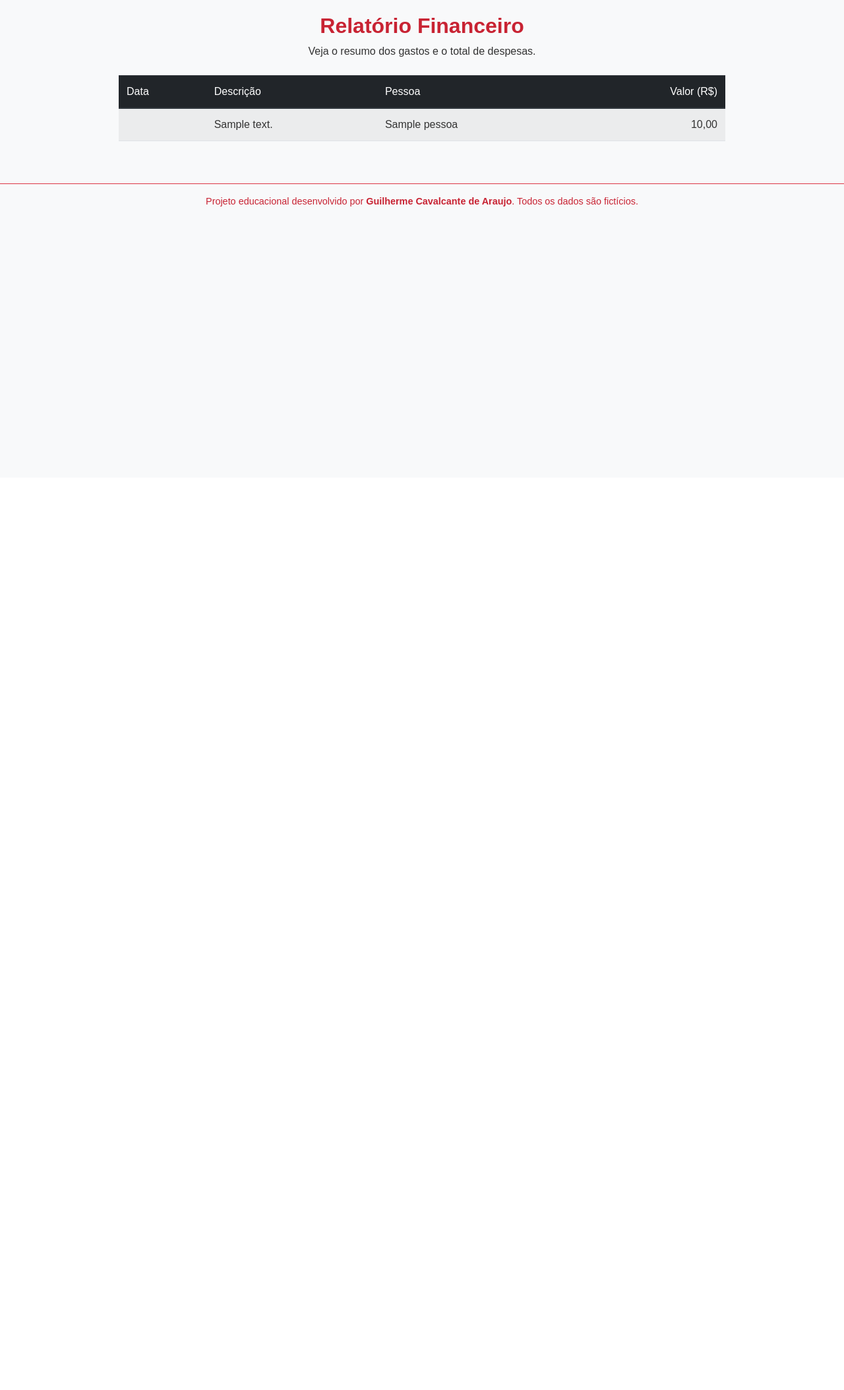
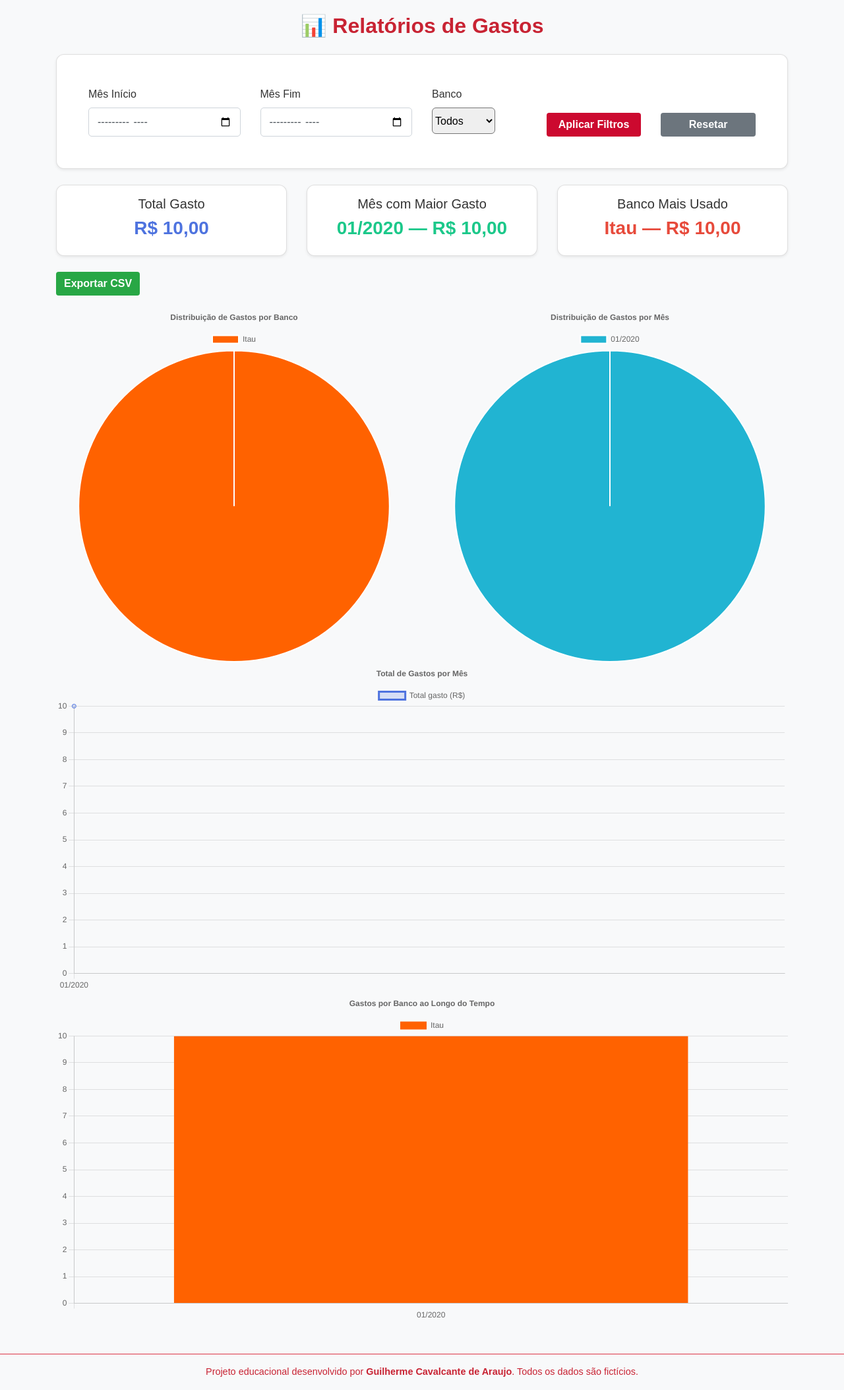
Before and after one commit to Gui-GitHub/FinanceiroDjango, a Django app: page /relatorio/ in a window 1280 px wide. Shown: the part 76-2183 px from the top of the page at 66% size. Before the commit the page ends 389 px from the top, so only its background shows below. Run offline with Django 5.2, Linux system fonts and the light colour scheme; a user stored in the database is signed in; tables that the repository leaves empty hold one stand-in row (values such as "Sample post"); some libraries are stand-ins or nearby versions.

Commit message:
Fazendo o relatório via Charts.js

```diff
--- a/core/models.py
+++ b/core/models.py
@@ -44,6 +44,7 @@ class GastoMensal(Base):
         ('Bradesco', 'Bradesco'),
         ('Santander', 'Santander'),
         ('Nubank', 'Nubank'),
+        ('Outro', 'Outro'),
     ]
 
     pessoa = models.ForeignKey(Pessoa, on_delete=models.CASCADE, related_name='gastos')
--- a/core/static/css/style.css
+++ b/core/static/css/style.css
@@ -148,3 +148,167 @@ a:hover {
 img {
   height: 50px;
 }
+
+/* Gráficos */
+.card {
+  border-radius: 12px;
+  transition: transform 0.2s;
+}
+
+.card:hover {
+  transform: translateY(-4px);
+}
+
+.card h5 {
+  font-weight: 500;
+  color: #333;
+}
+
+/* Gráficos de relatórios */
+#graficoMes,
+#graficoMesBanco {
+  min-height: 400px;
+  height: 400px;
+  max-height: 500px;
+  width: 100% !important;
+  display: block;
+  margin: 0 auto;
+}
+
+#graficoMes canvas,
+#graficoMesBanco canvas {
+  min-height: 400px !important;
+  height: 400px !important;
+  max-height: 500px;
+  width: 100% !important;
+  display: block;
+  margin: 0 auto;
+}
+
+#totalGasto { color: #4e73df; }
+#mesMax { color: #1cc88a; }
+#bancoTop { color: #e74a3b; }
+
+/* Botões */
+#btnFiltrar {
+    background-color: #CC092F; /* vermelho Bradesco */
+    border: none;
+    color: #fff;
+    font-weight: bold;
+}
+
+#btnResetar {
+    background-color: #6c757d; /* cinza */
+    border: none;
+    color: #fff;
+    font-weight: bold;
+}
+
+#btnExportar {
+    background-color: #28a745; /* verde */
+    border: none;
+    color: #fff;
+    font-weight: bold;
+}
+
+/* Select */
+#bancoFiltro {
+    height: 40px;
+    font-weight: 500;
+    border-radius: 6px;
+}
+
+/* Ajuste hover */
+#btnFiltrar:hover { background-color: #a50d25; }
+#btnResetar:hover { background-color: #5a6268; }
+#btnExportar:hover { background-color: #218838; }
+
+/* Mobile */
+@media (max-width: 768px) {
+  /* Nav */
+  .navbar .nav-link {
+    display: flex;
+    align-items: center;
+    gap: 8px;
+    font-size: 1.1rem;
+    padding: 0.75rem 1rem;
+  }
+  .navbar .nav-item {
+    margin-bottom: 8px;
+  }
+  .navbar-collapse {
+    background: var(--primary-color);
+    padding: 1rem 0;
+  }
+
+  /* Hamburger menu */
+  .navbar-toggler {
+    border: none;
+    background: transparent;
+    font-size: 2rem;
+    color: #fff;
+  }
+  .navbar-toggler:focus {
+    outline: none;
+    box-shadow: none;
+  }
+  .navbar-collapse {
+    background: var(--primary-color);
+    padding: 1rem 0;
+    width: 100%;
+  }
+  .navbar-nav {
+    flex-direction: column;
+    align-items: flex-start;
+    width: 100%;
+  }
+  .navbar .nav-link {
+    width: 100%;
+    padding: 1rem 1.5rem;
+    border-bottom: 1px solid #dc3545;
+  }
+
+  /* Relatórios: espaçamento maior entre filtros */
+  #filtroForm .col-md-3,
+  #filtroForm .col-md-2 {
+    margin-bottom: 16px;
+  }
+  #filtroForm {
+    row-gap: 0.5rem;
+  }
+  #btnFiltrar, #btnResetar {
+    margin-bottom: 8px;
+  }
+
+  /* Rolagem horizontal para gráficos */
+  .grafico-scroll-x {
+    overflow-x: auto;
+    -webkit-overflow-scrolling: touch;
+    width: 100%;
+  }
+  .grafico-scroll-x canvas {
+    min-width: 400px;
+    max-width: 100%;
+  }
+
+  /* Relatórios: gráficos maiores no mobile */
+  #graficoMes,
+  #graficoMesBanco {
+    min-height: 320px !important;
+    height: 320px !important;
+    max-height: 400px;
+    width: 100% !important;
+  }
+  #graficoMes canvas,
+  #graficoMesBanco canvas {
+    min-height: 320px !important;
+    height: 320px !important;
+    max-height: 400px;
+    width: 100% !important;
+  }
+
+  /* Esconde legendas dos gráficos no mobile */
+  .hide-legend-mobile {
+    display: none !important;
+  }
+}
--- /dev/null
+++ b/core/static/js/relatorio.js
@@ -0,0 +1,306 @@
+document.addEventListener("DOMContentLoaded", () => {
+  // Seletores
+  const btnFiltrar = document.getElementById("btnFiltrar");
+  const btnResetar = document.getElementById("btnResetar");
+  const btnExportar = document.getElementById("btnExportar");
+  const dataInicioEl = document.getElementById("dataInicio");
+  const dataFimEl = document.getElementById("dataFim");
+  const bancoFiltroEl = document.getElementById("bancoFiltro");
+  const loading = document.getElementById("loading");
+
+  const totalGastoEl = document.getElementById("totalGasto");
+  const mesMaxEl = document.getElementById("mesMax");
+  const bancoTopEl = document.getElementById("bancoTop");
+
+  const ctxMes = document.getElementById("graficoMes").getContext("2d");
+  const ctxBanco = document.getElementById("graficoBanco").getContext("2d");
+  const ctxMesBanco = document.getElementById("graficoMesBanco").getContext("2d");
+  const ctxMesPie = document.getElementById("graficoMesPie").getContext("2d");
+
+  let chartMes = null;
+  let chartBanco = null;
+  let chartMesBanco = null;
+  let chartMesPie = null;
+
+  const BANCO_CORES = {
+    "Itau": "#FF6200",
+    "Bradesco": "#CC092F",
+    "Santander": "#EC0000",
+    "Nubank": "#8A05BE",
+    "Outro": "#6c757d" // cinza padrão
+  };
+
+  function corBanco(banco) {
+    return BANCO_CORES[banco] || BANCO_CORES["Outro"];
+  }
+
+  // Função para destruir chart existente
+  function safeDestroy(chart) {
+    if (chart) chart.destroy();
+  }
+
+  // Helpers
+  const formatMesLabel = (yyyy_mm) => {
+    if (!yyyy_mm) return "";
+    const [y, m] = yyyy_mm.split("-");
+    return `${m}/${y}`;
+  };
+
+  function agrupadoPorMes(gastos) {
+    const mapa = {};
+    gastos.forEach((g) => {
+      const mes = g.mes.slice(0, 7); // pega YYYY-MM
+      mapa[mes] = (mapa[mes] || 0) + Number(g.valor);
+    });
+    return mapa;
+  }
+
+  function agrupadoPorBanco(gastos) {
+    const mapa = {};
+    gastos.forEach((g) => {
+      const b = g.banco || "Outro";
+      mapa[b] = (mapa[b] || 0) + Number(g.valor);
+    });
+    return mapa;
+  }
+
+  function agrupadoMesBanco(gastos) {
+    const mapa = {};
+    gastos.forEach((g) => {
+      const mes = g.mes.slice(0, 7); // pega YYYY-MM
+      mapa[mes] = mapa[mes] || {};
+      mapa[mes][g.banco] = (mapa[mes][g.banco] || 0) + Number(g.valor);
+    });
+    return mapa;
+  }
+
+  function atualizarResumo(gastos) {
+    const total = gastos.reduce((s, g) => s + Number(g.valor), 0);
+    totalGastoEl.innerText = total.toLocaleString("pt-BR", {
+      style: "currency",
+      currency: "BRL",
+    });
+
+    const porMes = agrupadoPorMes(gastos);
+    const meses = Object.keys(porMes);
+    if (meses.length === 0) {
+      mesMaxEl.innerText = "-";
+    } else {
+      const topMes = meses.reduce((a, b) => (porMes[a] > porMes[b] ? a : b));
+      mesMaxEl.innerText = `${formatMesLabel(topMes)} — ${porMes[topMes].toLocaleString(
+        "pt-BR",
+        { style: "currency", currency: "BRL" }
+      )}`;
+    }
+
+    const porBanco = agrupadoPorBanco(gastos);
+    const bancos = Object.keys(porBanco);
+    if (bancos.length === 0) {
+      bancoTopEl.innerText = "-";
+    } else {
+      const topBanco = bancos.reduce((a, b) => (porBanco[a] > porBanco[b] ? a : b));
+      bancoTopEl.innerText = `${topBanco} — ${porBanco[topBanco].toLocaleString("pt-BR", {
+        style: "currency",
+        currency: "BRL",
+      })}`;
+    }
+  }
+
+  function renderGraficoMes(agregadoPorMes) {
+    const labels = Object.keys(agregadoPorMes).sort();
+    const data = labels.map((l) => agregadoPorMes[l]);
+
+    safeDestroy(chartMes);
+      chartMes = new Chart(ctxMes, {
+      type: "line", // Linha do tempo
+      data: {
+        labels: labels.map(formatMesLabel),
+        datasets: [{
+          label: "Total gasto (R$)",
+          data,
+          borderColor: "#4e73df",
+          backgroundColor: "rgba(78, 115, 223, 0.2)",
+          fill: true,
+          tension: 0.3
+        }],
+      },
+      options: {
+        responsive: true,
+        plugins: {
+          title: { display: true, text: "Total de Gastos por Mês" }
+        },
+        scales: { y: { beginAtZero: true } },
+      },
+    });
+  }
+
+  function renderGraficoMesBanco(agregadoMesBanco) {
+    const meses = Object.keys(agregadoMesBanco).sort();
+    const bancosSet = new Set();
+    meses.forEach(m => Object.keys(agregadoMesBanco[m]).forEach(b => bancosSet.add(b)));
+    const bancos = Array.from(bancosSet).sort();
+
+    const datasets = bancos.map(banco => ({
+    label: banco,
+    data: meses.map(m => Number(agregadoMesBanco[m][banco] || 0)),
+    backgroundColor: corBanco(banco),
+    stack: "Stack 0",
+    }));
+
+    safeDestroy(chartMesBanco);
+      chartMesBanco = new Chart(ctxMesBanco, {
+      type: "bar",
+      data: { labels: meses.map(formatMesLabel), datasets },
+      options: {
+        responsive: true,
+        plugins: {
+          tooltip: { mode: "index", intersect: false },
+          title: { display: true, text: "Gastos por Banco ao Longo do Tempo" }
+        },
+        scales: { x: { stacked: true }, y: { stacked: true, beginAtZero: true } },
+      },
+    });
+  }
+
+  function renderGraficoBanco(agregadoPorBanco) {
+    const labels = Object.keys(agregadoPorBanco);
+    const data = labels.map((l) => agregadoPorBanco[l]);
+    const backgroundColor = labels.map(corBanco);
+
+    safeDestroy(chartBanco);
+    chartBanco = new Chart(ctxBanco, {
+      type: "pie",
+      data: { labels, datasets: [{ data, backgroundColor }] },
+      options: {
+        responsive: true,
+        plugins: {
+          title: { display: true, text: "Distribuição de Gastos por Banco" }
+        }
+      },
+    });
+  }
+
+  function renderGraficoMesPie(agregadoPorMes) {
+    const labels = Object.keys(agregadoPorMes).map(formatMesLabel);
+    const data = Object.keys(agregadoPorMes).map((l) => agregadoPorMes[l]);
+    const backgroundColor = labels.map(() => `#${Math.floor(Math.random() * 16777215).toString(16)}`);
+
+    if (chartMesPie) chartMesPie.destroy();
+
+    chartMesPie = new Chart(ctxMesPie, {
+      type: "pie",
+      data: { labels, datasets: [{ data, backgroundColor }] },
+      options: {
+        responsive: true,
+        plugins: {
+          title: { display: true, text: "Distribuição de Gastos por Mês" }
+        }
+      },
+    });
+  }
+
+  function atualizarGraficos(gastos) {
+    atualizarResumo(gastos);
+    renderGraficoMes(agrupadoPorMes(gastos));
+    renderGraficoBanco(agrupadoPorBanco(gastos));
+    renderGraficoMesPie(agrupadoPorMes(gastos));
+    renderGraficoMesBanco(agrupadoMesBanco(gastos));
+  }
+
+  async function carregarDados(params = {}) {
+    loading.style.display = "block";
+    try {
+      let gastos;
+      if (!Object.keys(params).length && window.GASTOS_JSON) {
+        gastos = window.GASTOS_JSON;
+      } else {
+        // Filtrar localmente por YYYY-MM
+        gastos = window.GASTOS_JSON || [];
+        const { data_inicio, data_fim, banco } = params;
+        gastos = gastos.filter((g) => {
+          const mes = g.mes.slice(0, 7);
+          let dentroPeriodo = true;
+          if (data_inicio) dentroPeriodo = dentroPeriodo && mes >= data_inicio;
+          if (data_fim) dentroPeriodo = dentroPeriodo && mes <= data_fim;
+          if (banco) dentroPeriodo = dentroPeriodo && g.banco === banco;
+          return dentroPeriodo;
+        });
+      }
+      gastos = gastos.map((g) => ({ ...g, valor: Number(g.valor) }));
+      atualizarGraficos(gastos);
+    } catch (err) {
+      console.error(err);
+    } finally {
+      loading.style.display = "none";
+    }
+  }
+
+  // Função para exportar os dados em csv
+  function exportarCSV(gastos) {
+    if (!gastos || gastos.length === 0) {
+      alert("Não há dados para exportar.");
+      return;
+    }
+
+    const headers = ["Mês", "Banco", "Valor", "Descrição"];
+    const rows = gastos.map(g => [
+      g.mes.slice(0,7),
+      g.banco,
+      g.valor.toFixed(2),
+      g.descricao
+    ]);
+
+    let csvContent = [headers, ...rows].map(e => e.join(";")).join("\n");
+
+    const blob = new Blob([csvContent], { type: "text/csv;charset=utf-8;" });
+    const url = URL.createObjectURL(blob);
+    const link = document.createElement("a");
+    link.setAttribute("href", url);
+    link.setAttribute("download", "gastos.csv");
+    link.style.display = "none";
+    document.body.appendChild(link);
+    link.click();
+    document.body.removeChild(link);
+  }
+
+  // Eventos
+  btnFiltrar.addEventListener("click", () => {
+    const params = {
+      data_inicio: dataInicioEl.value,
+      data_fim: dataFimEl.value,
+      banco: bancoFiltroEl.value,
+    };
+    carregarDados(params);
+  });
+
+  btnResetar.addEventListener("click", () => {
+    dataInicioEl.value = "";
+    dataFimEl.value = "";
+    bancoFiltroEl.value = "";
+    carregarDados();
+  });
+
+  btnExportar.addEventListener("click", () => {
+    // Usa os mesmos filtros do carregarDados
+    const params = {
+      data_inicio: dataInicioEl.value,
+      data_fim: dataFimEl.value,
+      banco: bancoFiltroEl.value,
+    };
+
+    let gastos = window.GASTOS_JSON || [];
+    gastos = gastos.filter((g) => {
+      const mes = g.mes.slice(0, 7);
+      let dentroPeriodo = true;
+      if (params.data_inicio) dentroPeriodo = dentroPeriodo && mes >= params.data_inicio;
+      if (params.data_fim) dentroPeriodo = dentroPeriodo && mes <= params.data_fim;
+      if (params.banco) dentroPeriodo = dentroPeriodo && g.banco === params.banco;
+      return dentroPeriodo;
+    });
+
+    exportarCSV(gastos);
+  });
+
+  // Inicial
+  carregarDados();
+});
--- a/core/templates/base.html
+++ b/core/templates/base.html
@@ -29,7 +29,7 @@
           <button class="navbar-toggler" type="button" data-toggle="collapse"
                   data-target="#navbarCollapse" aria-controls="navbarCollapse"
                   aria-expanded="false" aria-label="Toggle navigation">
-            <i class="lni-menu"></i>
+                  <i class="bi bi-list"></i>
           </button>
 
           <div class="collapse navbar-collapse" id="navbarCollapse">
--- a/core/templates/relatorio.html
+++ b/core/templates/relatorio.html
@@ -2,49 +2,106 @@
 {% load static %}
 
 {% block content %}
-<section id="relatorio" class="section-padding">
+<section class="section-padding">
   <div class="container">
-    <div class="section-header text-center">
-      <h2 class="section-title wow fadeInDown" data-wow-delay="0.3s">Relatório Financeiro</h2>
-      <p>Veja o resumo dos gastos e o total de despesas.</p>
+    <h2 class="text-center mb-4">📊 Relatórios de Gastos</h2>
+
+    <!-- Filtros -->
+    <div class="card p-3 mb-4 shadow-sm">
+      <form id="filtroForm" class="row g-3 justify-content-center">
+        <div class="col-md-3 filtro-mobile">
+          <label for="dataInicio" class="form-label">Mês Início</label>
+          <input type="month" id="dataInicio" name="data_inicio" class="form-control">
+        </div>
+        <div class="col-md-3 filtro-mobile">
+          <label for="dataFim" class="form-label">Mês Fim</label>
+          <input type="month" id="dataFim" name="data_fim" class="form-control">
+        </div>
+        <div class="col-md-2 filtro-mobile">
+          <label for="bancoFiltro" class="form-label">Banco</label>
+          <select id="bancoFiltro" name="banco" class="form-select">
+            <option value="">Todos</option>
+            <option value="Itau">Itaú</option>
+            <option value="Bradesco">Bradesco</option>
+            <option value="Santander">Santander</option>
+            <option value="Nubank">Nubank</option>
+            <option value="Outro">Outro</option>
+          </select>
+        </div>
+        <div class="col-md-2 align-self-end filtro-mobile">
+          <button type="button" class="btn btn-primary w-100" id="btnFiltrar">
+            Aplicar Filtros
+          </button>
+        </div>
+        <div class="col-md-2 align-self-end filtro-mobile">
+          <button type="button" class="btn btn-secondary w-100" id="btnResetar">
+            Resetar
+          </button>
+        </div>
+      </form>
     </div>
 
-    <div class="row justify-content-center mt-4">
-      <div class="col-lg-10">
-        <table class="table table-striped table-hover wow fadeInUp" data-wow-delay="0.4s">
-          <thead class="thead-dark">
-            <tr>
-              <th>Data</th>
-              <th>Descrição</th>
-              <th>Pessoa</th>
-              <th class="text-right">Valor (R$)</th>
-            </tr>
-          </thead>
-          <tbody>
-            {% for gasto in gastos %}
-            <tr>
-              <td>{{ gasto.data|date:"d/m/Y" }}</td>
-              <td>{{ gasto.descricao }}</td>
-              <td>{{ gasto.pessoa.nome }}</td>
-              <td class="text-right">{{ gasto.valor|floatformat:2 }}</td>
-            </tr>
-            {% empty %}
-            <tr>
-              <td colspan="4" class="text-center">Nenhum gasto registrado.</td>
-            </tr>
-            {% endfor %}
-          </tbody>
-          {% if total %}
-          <tfoot>
-            <tr>
-              <th colspan="3" class="text-right">Total:</th>
-              <th class="text-right">R$ {{ total|floatformat:2 }}</th>
-            </tr>
-          </tfoot>
-          {% endif %}
-        </table>
+    <!-- Loader -->
+    <div id="loading" class="text-center my-4" style="display:none;">
+      <div class="spinner-border text-primary" role="status">
+        <span class="visually-hidden">Carregando...</span>
+      </div>
+      <p>Carregando dados...</p>
+    </div>
+
+    <!-- Cards de resumo -->
+    <div class="row text-center mb-4">
+      <div class="col-md-4">
+        <div class="card p-3 shadow-sm">
+          <h5>Total Gasto</h5>
+          <h3 id="totalGasto">R$ 0,00</h3>
+        </div>
+      </div>
+      <div class="col-md-4">
+        <div class="card p-3 shadow-sm">
+          <h5>Mês com Maior Gasto</h5>
+          <h3 id="mesMax">-</h3>
+        </div>
+      </div>
+      <div class="col-md-4">
+        <div class="card p-3 shadow-sm">
+          <h5>Banco Mais Usado</h5>
+          <h3 id="bancoTop">-</h3>
+        </div>
+      </div>
+    </div>
+
+    <div class="row mb-3">
+      <div class="col-md-12 text-end">
+        <button type="button" class="btn btn-success" id="btnExportar">Exportar CSV</button>
+      </div>
+    </div>
+
+    <!-- Gráficos -->
+    <div class="row">
+      <div class="col-md-6">
+        <canvas id="graficoBanco"></canvas>
+      </div>
+      <div class="col-md-6">
+        <canvas id="graficoMesPie"></canvas>
+      </div>
+    </div>
+    <div class="row">
+      <div class="col-md-12">
+        <canvas id="graficoMes"></canvas>
+      </div>
+    </div>
+    <div class="row">
+      <div class="col-md-12">
+        <canvas id="graficoMesBanco"></canvas>
       </div>
     </div>
   </div>
 </section>
+
+<script src="https://cdn.jsdelivr.net/npm/chart.js"></script>
+<script>
+  window.GASTOS_JSON = {{ gastos_json|safe }};
+</script>
+<script src="{% static 'js/relatorio.js' %}"></script>
 {% endblock %}
--- a/core/urls.py
+++ b/core/urls.py
@@ -14,4 +14,5 @@ urlpatterns = [
     path('meus-gastos/', views.GastoListView.as_view(), name='meus_gastos'),
     path('meus-gastos/excluir/<int:pk>/', views.GastoDeleteView.as_view(), name='excluir_gasto'),
     path('editar-gasto/<int:pk>/', views.GastoUpdateView.as_view(), name='editar_gasto'),
+    path('api/relatorio/', views.relatorio_api, name='api_relatorio'),
 ]
--- a/core/views.py
+++ b/core/views.py
@@ -1,14 +1,18 @@
 from django.contrib.auth.mixins import LoginRequiredMixin
+from django.contrib.auth.decorators import login_required
 from django.shortcuts import redirect, get_object_or_404
 from django.views.generic import FormView, TemplateView
 from django.contrib.auth import authenticate, login
 from django.views.generic.edit import UpdateView
 from django.views.generic import ListView, View
+from django.utils.dateformat import DateFormat
 from django.shortcuts import render, redirect
 from django.contrib.auth.models import User
 from django.contrib.auth import logout
 from django.urls import reverse_lazy
+from django.http import JsonResponse
 from django.contrib import messages
+import json
 
 from .forms import GastoForm, PessoaForm
 from .models import Pessoa, GastoMensal
@@ -165,8 +169,46 @@ class RelatorioView(LoginRequiredMixin, TemplateView):
     def get_context_data(self, **kwargs):
         context = super().get_context_data(**kwargs)
         pessoa = self.request.user.pessoa
-        context['gastos'] = GastoMensal.objects.filter(pessoa=pessoa).order_by('mes')
+        gastos_qs = GastoMensal.objects.filter(pessoa=pessoa).order_by('mes')
+
+        gastos_list = [
+            {
+                'mes': g.mes.strftime('%Y-%m-%d'),
+                'banco': g.banco,
+                'valor': float(g.valor),
+                'descricao': g.descricao
+            } for g in gastos_qs
+        ]
+        context['gastos_json'] = json.dumps(gastos_list)
         return context
+
+# Para que quando clicar em filtrar não recarregue toda a página
+@login_required
+def relatorio_api(request):
+    pessoa = request.user.pessoa
+    qs = GastoMensal.objects.filter(pessoa=pessoa).order_by('mes')
+
+    # Lendo filtros do GET
+    data_inicio = request.GET.get('data_inicio')
+    data_fim = request.GET.get('data_fim')
+    banco = request.GET.get('banco')
+
+    if data_inicio:
+        qs = qs.filter(mes__gte=data_inicio)
+    if data_fim:
+        qs = qs.filter(mes__lte=data_fim)
+    if banco:
+        qs = qs.filter(banco=banco)
+
+    data = [
+        {
+            'mes': g.mes.strftime('%Y-%m-%d'),
+            'banco': g.banco,
+            'valor': float(g.valor),
+            'descricao': g.descricao
+        } for g in qs
+    ]
+    return JsonResponse({'gastos': data})
 
 # Definição de logout
 def logout_view(request):
```
